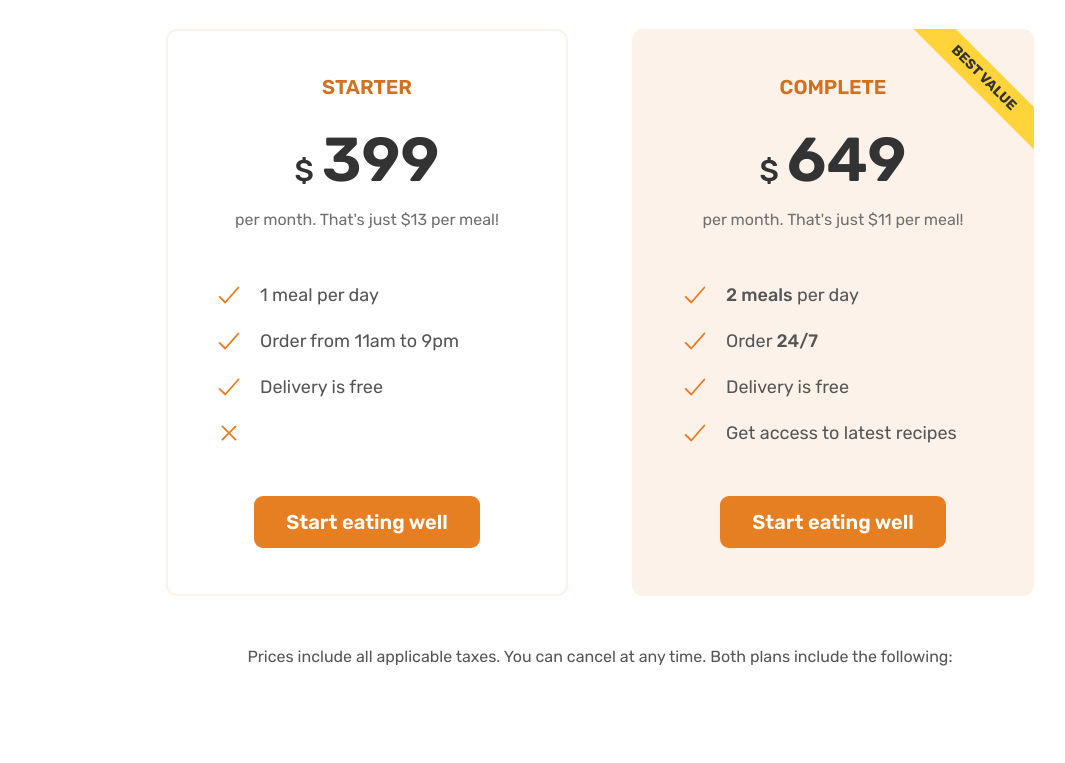
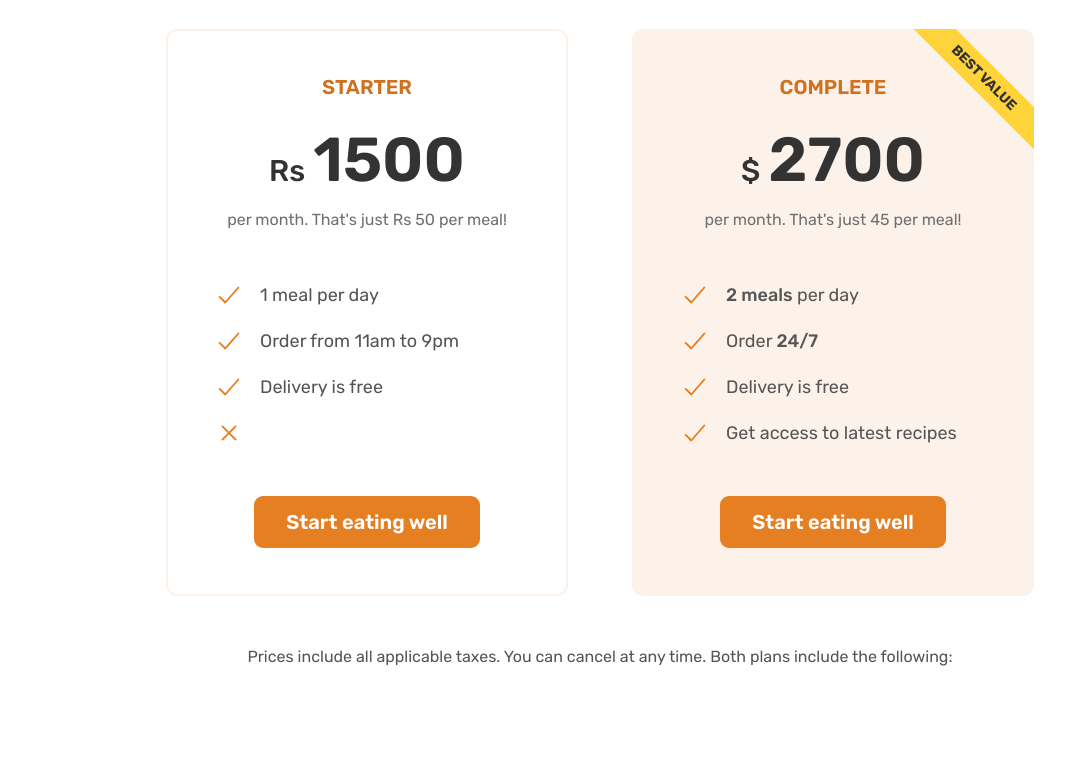
Before and after one commit to dev-puneet/OmniFood-foodSubscription, a plain HTML site: page index.html in a window 1280 px wide. Shown: the part 5500-6263 px from the top of the page, without its empty margins (40-1105 px from the left). Drawn offline with nearby package versions, Linux system fonts and the light colour scheme; some packages are replaced by stand-ins of ours; a script that the page names is missing.

Commit message:
changes in index file

```diff
--- a/index.html
+++ b/index.html
@@ -483,8 +483,8 @@
           <div class="pricing-plan pricing-plan--starter">
             <header class="plan-header">
               <p class="plan-name">Starter</p>
-              <p class="plan-price"><span>$</span>399</p>
-              <p class="plan-text">per month. That's just $13 per meal!</p>
+              <p class="plan-price"><span>Rs</span>1500</p>
+              <p class="plan-text">per month. That's just Rs 50 per meal!</p>
             </header>
             <ul class="list">
               <li class="list-item">
@@ -511,8 +511,8 @@
           <div class="pricing-plan pricing-plan--complete">
             <header class="plan-header">
               <p class="plan-name">Complete</p>
-              <p class="plan-price"><span>$</span>649</p>
-              <p class="plan-text">per month. That's just $11 per meal!</p>
+              <p class="plan-price"><span>$</span>2700</p>
+              <p class="plan-text">per month. That's just 45 per meal!</p>
             </header>
             <ul class="list">
               <li class="list-item">
@@ -677,11 +677,9 @@
         <div class="address-col">
           <p class="footer-heading">Contact us</p>
           <address class="contacts">
-            <p class="address">
-              623 Harrison St., 2nd Floor, San Francisco, CA 94107
-            </p>
+            <p class="address">Lok Vihar Marg, New Delhi, 110001</p>
             <p>
-              <a class="footer-link" href="tel:415-201-6370">415-201-6370</a
+              <a class="footer-link" href="tel:917986368145">917986368145</a
               ><br />
               <a class="footer-link" href="mailto:hello@omnifood.com"
                 >hello@omnifood.com</a
```
